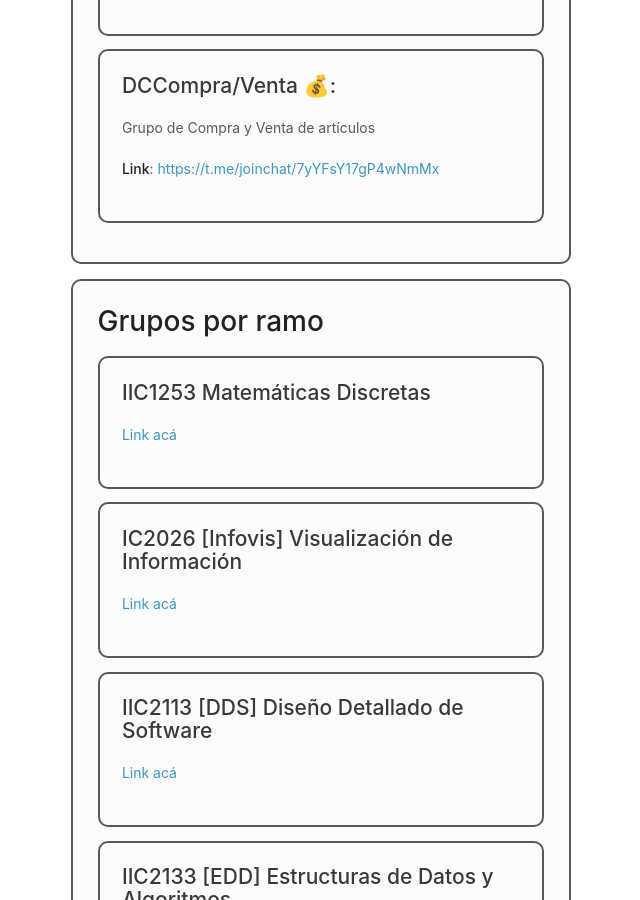
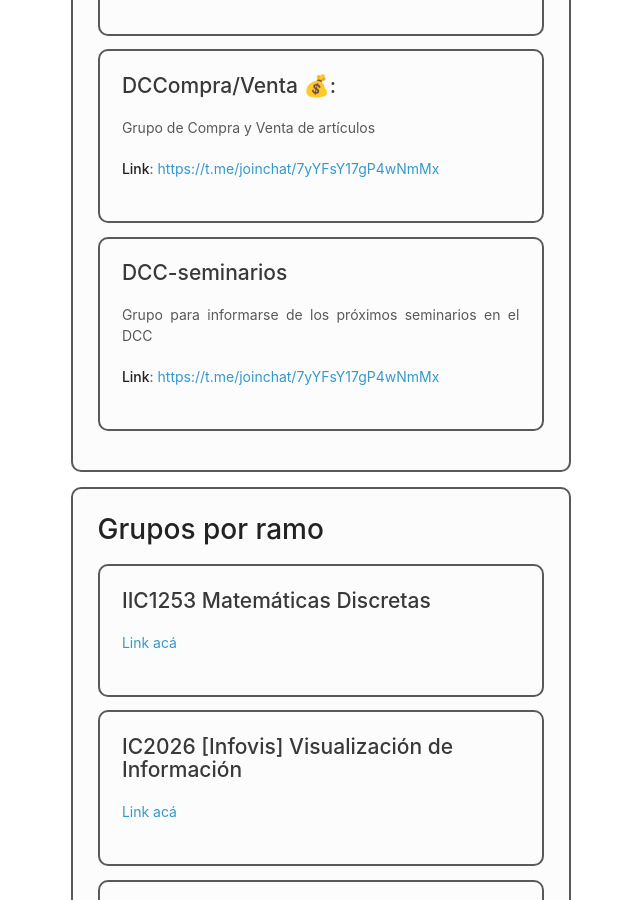
Before and after one commit to capitulo-acm-puc/capitulo-acm-puc.github.io, a Jekyll site: the page built from 6-grupos_y_canales.md, in a window 1280 px wide and 900 px high, scrolled down 3140 px. Shown: the whole window, without its empty margins (535-1175 px from the left). Built offline with Jekyll 4.4.1, drawn with Linux system fonts in a browser that asks for light colours.

Commit message:
Update 6-grupos_y_canales.md

```diff
--- a/6-grupos_y_canales.md
+++ b/6-grupos_y_canales.md
@@ -125,6 +125,12 @@ Grupo de Compra y Venta de artículos
 </div>
 
 
+<div class="grupo">
+## DCC-seminarios
+Grupo para informarse de los próximos seminarios en el DCC
+
+**Link**: [https://t.me/joinchat/7yYFsY17gP4wNmMx](https://t.me/joinchat/7yYFsY17gP4wNmMx)
+</div>
 
 
 </div>
```
